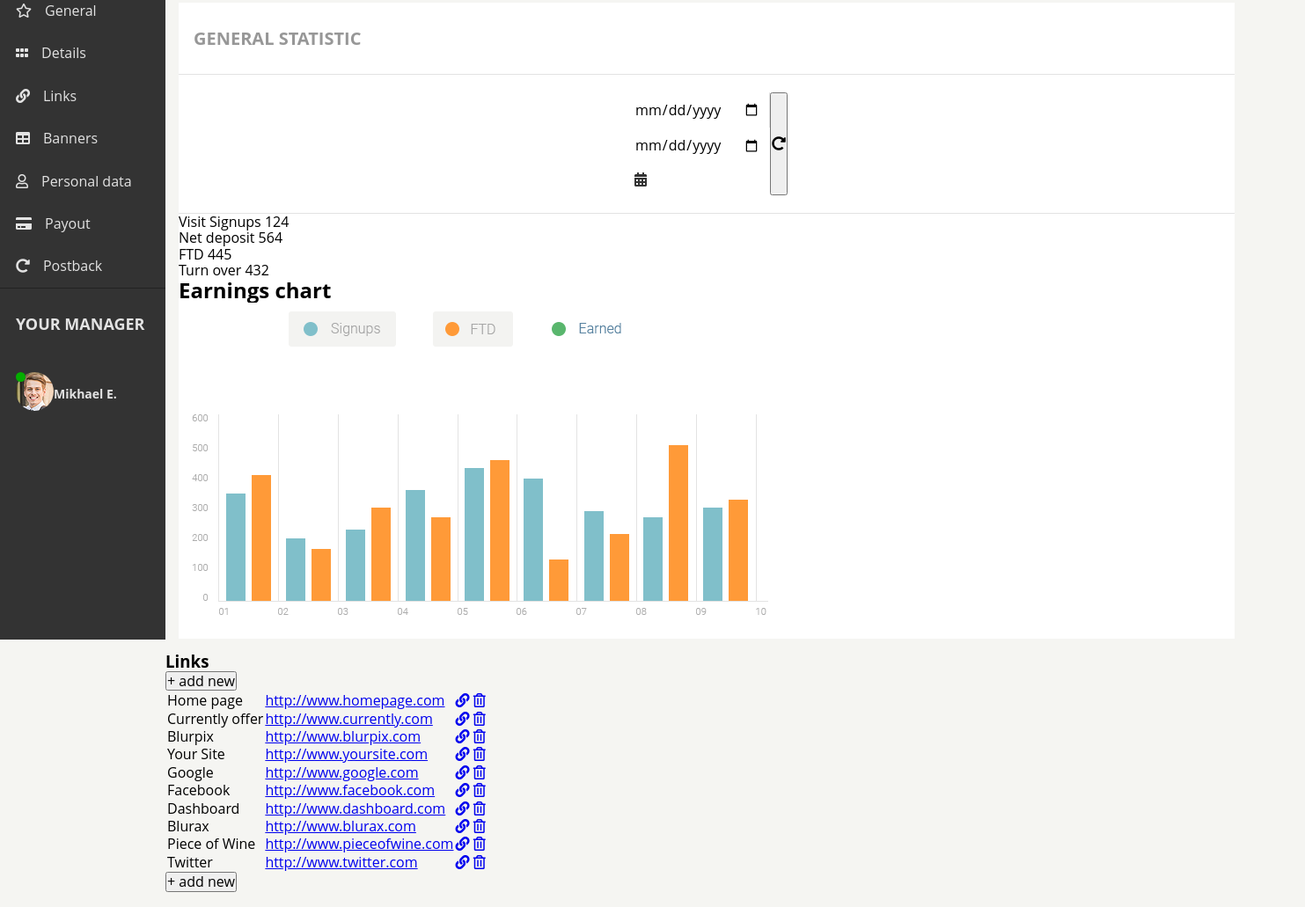
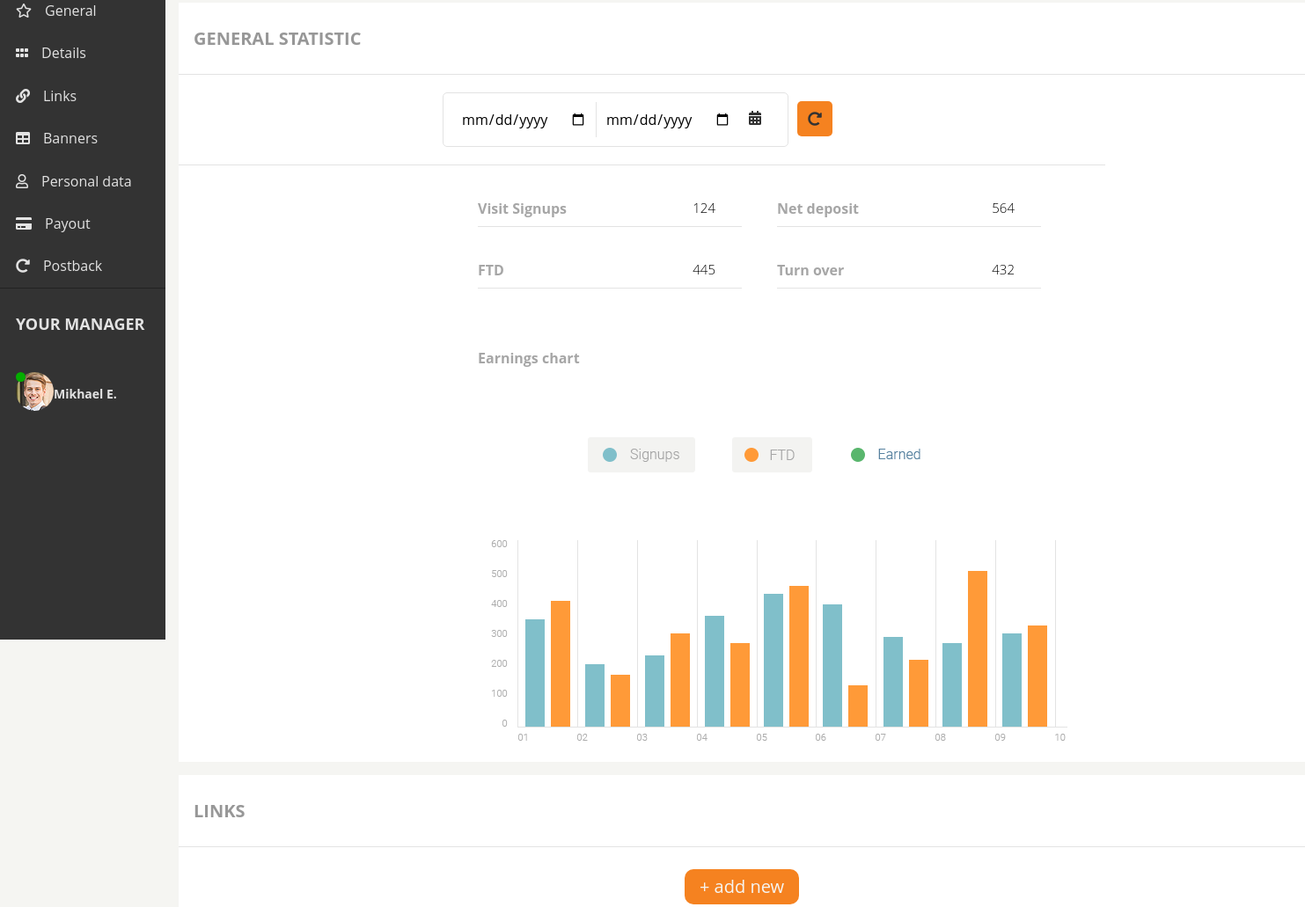
Before and after one commit to Ola-Lipert/Project1, a website: page index.html in a window 1280 px wide. Shown: the part 73-1104 px from the top of the page at 88% size, 1483 px wide, since content can reach past the window. Drawn offline with nearby package versions, Linux system fonts and the light colour scheme.

Commit message:
Modify _layout.scss

```diff
--- a/css/style.css
+++ b/css/style.css
@@ -214,80 +214,82 @@ header ul li .quit:hover { color: #F58220; }
 
 .col-12 { -ms-flex: 100%; flex: 100%; }
 
-.main-container { width: 100%; max-width: 1200px; margin: 0 auto; margin-left: 188px; padding-top: 61px; height: 100%; }
+.main-container { width: 100%; max-width: 1300px; margin: 0 auto; margin-left: 188px; padding-top: 61px; height: 100%; }
 
-.main-container { width: 100%; max-width: 1200px; margin: 0 auto; margin-left: 188px; padding-top: 61px; height: 100%; }
+.container { width: 100%; height: auto; background-color: #fff; margin: 15px; }
 
-.main-container .container { width: 100%; height: auto; background-color: #fff; margin: 15px; /* STATIC */ /*Earnings chart legend */ /* LINKS */ }
+/* .row { display: flex; display: -webkit-flex; flex-wrap: wrap; } */
+.container .row .calendar { display: -ms-inline-flexbox; display: inline-flex; padding: 20px 300px; border-bottom: 1px solid #e3e3e3; }
 
-.main-container .container .row .calendar { display: -ms-flexbox; display: flex; -ms-flex-pack: center; justify-content: center; padding: 20px; border-bottom: 1px solid #e3e3e3; }
+.container .row .general-head { line-height: 47px; }
 
-.main-container .container .row .calendar .input-one input { border: 0; padding: 10px 10px 10px 10px; border-right: 1px solid #e3e3e3; }
+.container .row .general-head h3 { color: #979797; border-bottom: 1px solid #e3e3e3; font-size: 20px; text-transform: uppercase; padding: 17px; }
 
-.main-container .container .row .calendar .input-second input { border: 0; padding: 10px 10px 10px 10px; }
+.container .row .inputs { display: -ms-inline-flexbox; display: inline-flex; display: -webkit-inline-flex; border: 1px solid #e3e3e3; border-radius: 5px; padding: 10px 20px 10px 10px; }
 
-.main-container .container .row .calendar .fa-calendar-alt { display: -ms-inline-flexbox; display: inline-flex; color: #333333; padding: 10px; }
+.container .row .calendar .input-one input { border: 0; padding: 10px 10px 10px 10px; border-right: 1px solid #e3e3e3; }
 
-.main-container .container .row .calendar .fa-calendar-alt:hover { color: #F58220; cursor: pointer; }
+.container .row .calendar .input-second input { border: 0; padding: 10px 10px 10px 10px; }
 
-.main-container .container .row .general-head { line-height: 47px; }
+.container .row .calendar .fa-calendar-alt { display: -ms-inline-flexbox; display: inline-flex; color: #333333; padding: 10px; }
 
-.main-container .container .row .general-head h3 { color: #979797; border-bottom: 1px solid #e3e3e3; font-size: 20px; text-transform: uppercase; padding: 17px; }
+.container .row .calendar .fa-calendar-alt:hover { color: #F58220; cursor: pointer; }
 
-.main-container .container .row .general-head .inputs { display: -ms-inline-flexbox; display: inline-flex; border: 1px solid #e3e3e3; border-radius: 5px; padding: 10px 20px 10px 10px; }
+.container .row button { height: 40px; width: 40px; background-color: #F58220; border: none; cursor: pointer; border-radius: 5px; margin: 10px; }
 
-.main-container .container .row .general-head button { height: 40px; width: 40px; background-color: #F58220; border: none; cursor: pointer; border-radius: 5px; margin: 10px; }
+.container .row button:hover { background-color: #ffa200; }
 
-.main-container .container .row .general-head button:hover { background-color: #ffa200; }
+.container .row button .fa-redo-alt { color: #333333; text-align: center; }
 
-.main-container .container .row .general-head button .fa-redo-alt { color: #333333; text-align: center; }
+/* STATIC */
+.container .statistic { display: -ms-flexbox; display: flex; -ms-flex-pack: center; justify-content: center; -ms-flex-wrap: wrap; flex-wrap: wrap; padding-top: 30px; max-width: 700px; margin: 0 auto; }
 
-.main-container .container .container .statistic { display: -ms-flexbox; display: flex; -ms-flex-pack: center; justify-content: center; -ms-flex-wrap: wrap; flex-wrap: wrap; padding-top: 30px; max-width: 700px; margin: 0 auto; }
+.container .statistic .stats { display: -ms-flexbox; display: flex; -ms-flex-pack: justify; justify-content: space-between; width: 300px; height: 40px; border-bottom: 1px solid #e3e3e3; margin-left: 40px; }
 
-.main-container .container .container .statistic .stats { display: -ms-flexbox; display: flex; -ms-flex-pack: justify; justify-content: space-between; width: 300px; height: 40px; border-bottom: 1px solid #e3e3e3; margin-left: 40px; }
+.container .statistic .stats .name { color: #a6a6a6; font-size: 16px; font-weight: 700; margin-top: 10px; }
 
-.main-container .container .container .statistic .stats .name { color: #a6a6a6; font-size: 16px; font-weight: 700; margin-top: 10px; }
+.container .statistic .stats .number { color: black; font-weight: 100; font-size: 15px; margin-right: 30px; margin-top: 10px; }
 
-.main-container .container .container .statistic .stats .number { color: black; font-weight: 100; font-size: 15px; margin-right: 30px; margin-top: 10px; }
+/*Earnings chart legend */
+.container .row .chart-head { display: -ms-flexbox; display: flex; -ms-flex-pack: start; justify-content: flex-start; -ms-flex-wrap: wrap; flex-wrap: wrap; padding-top: 70px; margin: 0 auto; max-width: 700px; }
 
-.main-container .container .container .row .chart-head { display: -ms-flexbox; display: flex; -ms-flex-pack: start; justify-content: flex-start; -ms-flex-wrap: wrap; flex-wrap: wrap; padding-top: 70px; margin: 0 auto; max-width: 700px; }
+.container .row .chart-head h2 { color: #a6a6a6; font-size: 16px; font-weight: 700; margin-left: 50px; }
 
-.main-container .container .container .row .chart-head h2 { color: #a6a6a6; font-size: 16px; font-weight: 700; margin-left: 50px; }
+.container .row .chart { display: -ms-flexbox; display: flex; -ms-flex-pack: start; justify-content: flex-start; padding-top: 70px; margin: 0 auto; max-width: 700px; }
 
-.main-container .container .container .row .chart { display: -ms-flexbox; display: flex; -ms-flex-pack: start; justify-content: flex-start; padding-top: 70px; margin: 0 auto; max-width: 700px; }
+.container .row .chart img { max-width: 100%; margin-left: 50px; }
 
-.main-container .container .container .row .chart img { max-width: 100%; margin-left: 50px; }
+/* LINKS */
+.container_2 { width: 100%; height: auto; background-color: #fff; margin: 15px; }
 
-.main-container .container .container_2 { width: 100%; height: auto; background-color: #fff; margin: 15px; }
+.container_2 .links { position: relative; display: block; }
 
-.main-container .container .container_2 .links { position: relative; display: block; }
+.container_2 .links .btn { display: -ms-flexbox; display: flex; -ms-flex-pack: center; justify-content: center; padding: 25px; }
 
-.main-container .container .container_2 .links .btn { display: -ms-flexbox; display: flex; -ms-flex-pack: center; justify-content: center; padding: 25px; }
+.container_2 .links .links-table { height: auto; max-width: 700px; display: -ms-flexbox; display: flex; -ms-flex-pack: start; justify-content: flex-start; -ms-flex-wrap: wrap; flex-wrap: wrap; margin: 0 auto; }
 
-.main-container .container .container_2 .links .links-table { height: auto; max-width: 700px; display: -ms-flexbox; display: flex; -ms-flex-pack: start; justify-content: flex-start; -ms-flex-wrap: wrap; flex-wrap: wrap; margin: 0 auto; }
+.container_2 .links-head { line-height: 47px; }
 
-.main-container .container .container_2 .links-head { line-height: 47px; }
+.container_2 .links-head h3 { color: #979797; border-bottom: 1px solid #e3e3e3; font-size: 20px; text-transform: uppercase; padding: 17px; }
 
-.main-container .container .container_2 .links-head h3 { color: #979797; border-bottom: 1px solid #e3e3e3; font-size: 20px; text-transform: uppercase; padding: 17px; }
+.container_2 .row { display: -ms-flexbox; display: flex; -ms-flex-pack: center; justify-content: center; border-top: 1px solid #e3e3e3; margin: 0 auto; padding: 20px; height: 60px; width: 700px; }
 
-.main-container .container .container_2 .row { display: -ms-flexbox; display: flex; -ms-flex-pack: center; justify-content: center; border-top: 1px solid #e3e3e3; margin: 0 auto; padding: 20px; height: 60px; width: 700px; }
+.container_2 .row:hover { background-color: #e3e3e3; }
 
-.main-container .container .container_2 .row:hover { background-color: #e3e3e3; }
+.container_2 .row a { text-decoration: none; color: #56819F; }
 
-.main-container .container .container_2 .row a { text-decoration: none; color: #56819F; }
+.container_2 .row a:hover { color: #F58220; }
 
-.main-container .container .container_2 .row a:hover { color: #F58220; }
+.container_2 .row .title-links { display: -ms-flexbox; display: flex; -ms-flex-pack: left; justify-content: left; width: 300px; height: 60px; color: #808080; font-weight: 600; font-size: 16px; }
 
-.main-container .container .container_2 .row .title-links { display: -ms-flexbox; display: flex; -ms-flex-pack: left; justify-content: left; width: 300px; height: 60px; color: #808080; font-weight: 600; font-size: 16px; }
+.container_2 .row .link { display: -ms-flexbox; display: flex; -ms-flex-pack: left; justify-content: left; width: 300px; height: 60px; margin-right: 15px; font-size: 14px; color: #56819F; }
 
-.main-container .container .container_2 .row .link { display: -ms-flexbox; display: flex; -ms-flex-pack: left; justify-content: left; width: 300px; height: 60px; margin-right: 15px; font-size: 14px; color: #56819F; }
+.container_2 .row .link .icons { margin-right: 10px; width: 100px; color: #333333; }
 
-.main-container .container .container_2 .row .link .icons { margin-right: 10px; width: 100px; color: #333333; }
+.container_2 .row .link .icons.icons:hover { color: #F58220; }
 
-.main-container .container .container_2 .row .link .icons.icons:hover { color: #F58220; }
+.container_2 .row .link .icons .fa-link { margin-right: 10px; }
 
-.main-container .container .container_2 .row .link .icons .fa-link { margin-right: 10px; }
+button[type='submit'] { text-align: center; font-size: 20px; color: #F5F5F2; background-color: #F58220; border: none; height: 40px; width: 130px; border-radius: 10px; }
 
-.main-container .container button[type='submit'] { text-align: center; font-size: 20px; color: #F5F5F2; background-color: #F58220; border: none; height: 40px; width: 130px; border-radius: 10px; }
-
-.main-container .container button[type='submit']:hover { background-color: #ffa200; cursor: pointer; }
+button[type='submit']:hover { background-color: #ffa200; cursor: pointer; }
```
Also changed, not shown: 1 other file.
